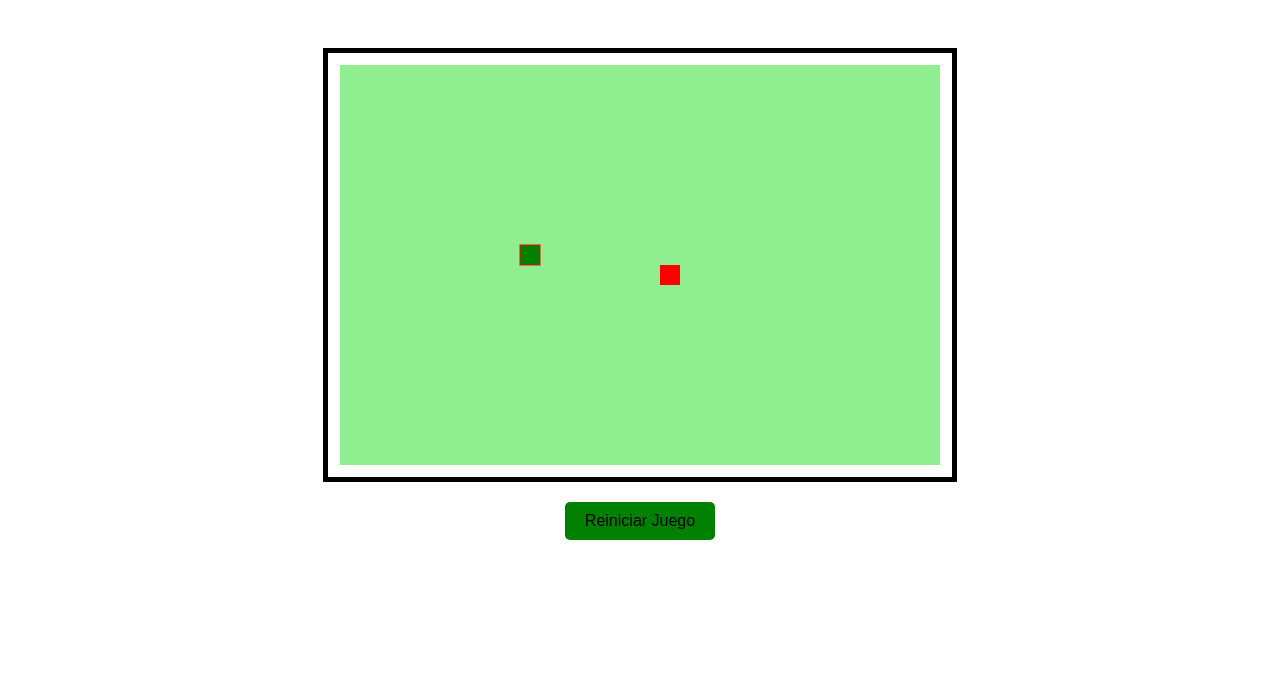
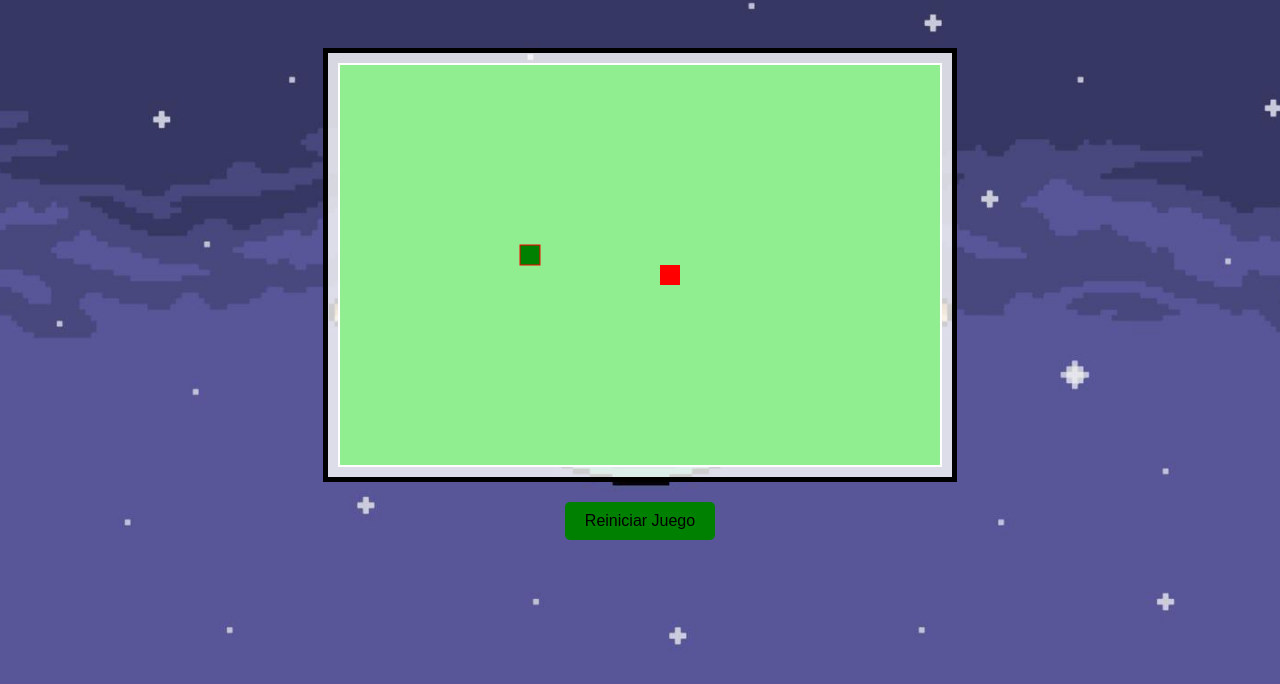
Before and after one commit to MirelesBNR/thegame, a plain HTML site: page index.html in a window 1280 px wide. Shown: the part 116-800 px from the top of the page. Drawn offline with Linux system fonts and the light colour scheme.

Commit message:
Update style.css

```diff
--- a/styles/style.css
+++ b/styles/style.css
@@ -6,7 +6,7 @@ body {
     height: 100vh;
     margin: 0;
     font-family: Arial, sans-serif;
-    background: url('thegame/images/background.jpg') no-repeat center center fixed;
+    background: url('/images/background.jpg') no-repeat center center fixed;
     background-size: cover;
 }
 
```
